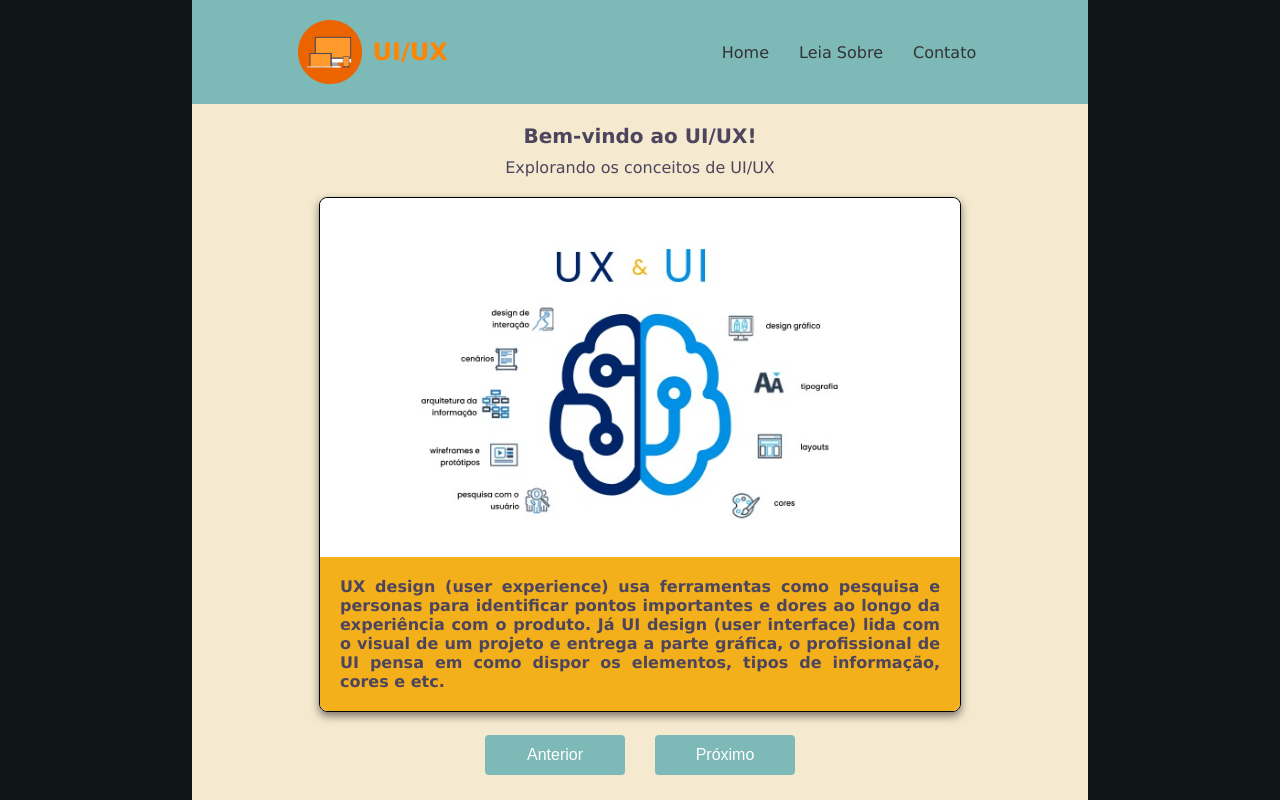
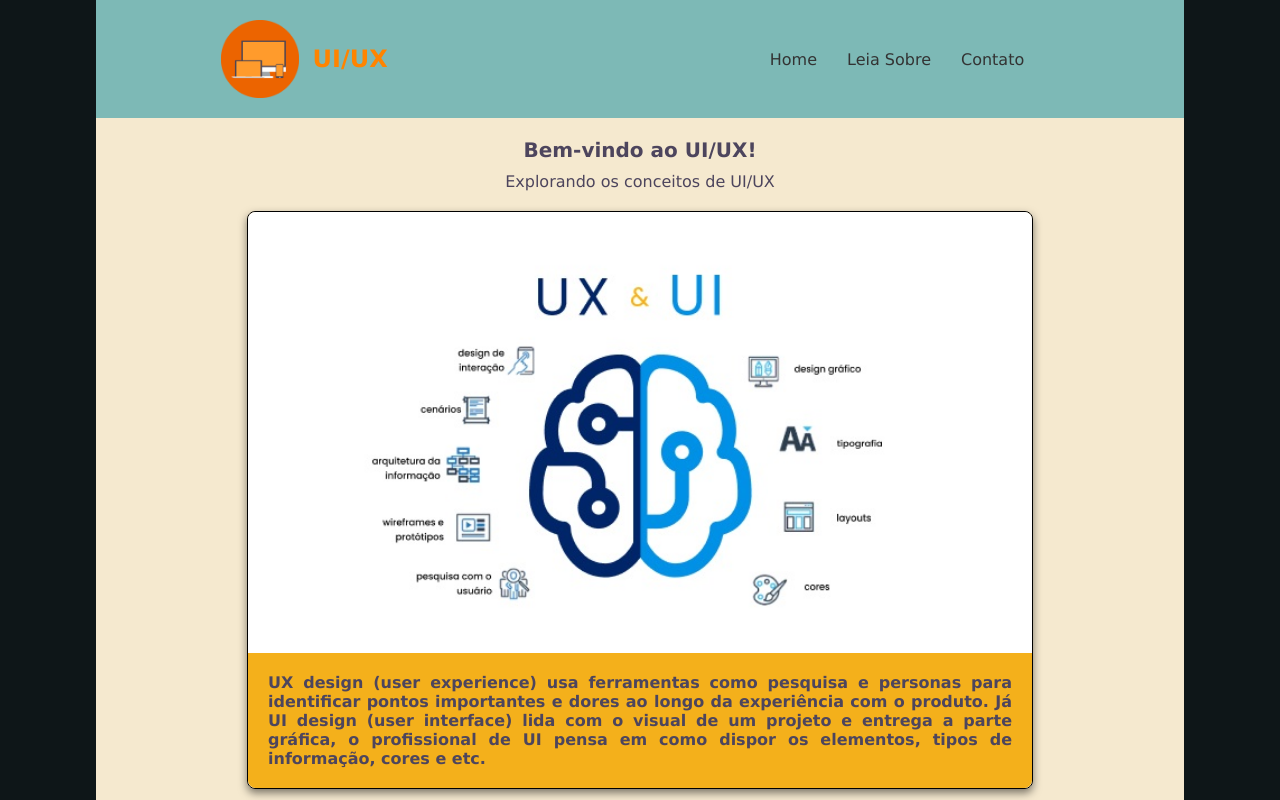
Before and after one commit to MurilodioPy/projeto-ract, a React (Vite) app: page / in a window 1280 px wide. Shown: the top 800 px of the page. Built offline with nearby package versions, Linux system fonts and the light colour scheme.

Commit message:
update width da pagina

```diff
--- a/src/App.css
+++ b/src/App.css
@@ -43,7 +43,7 @@ body {
 }
 
 #body-site {
-  width: 70%;
+  width: 85%;
 }
 
 /* Estilos do corpo */
```
